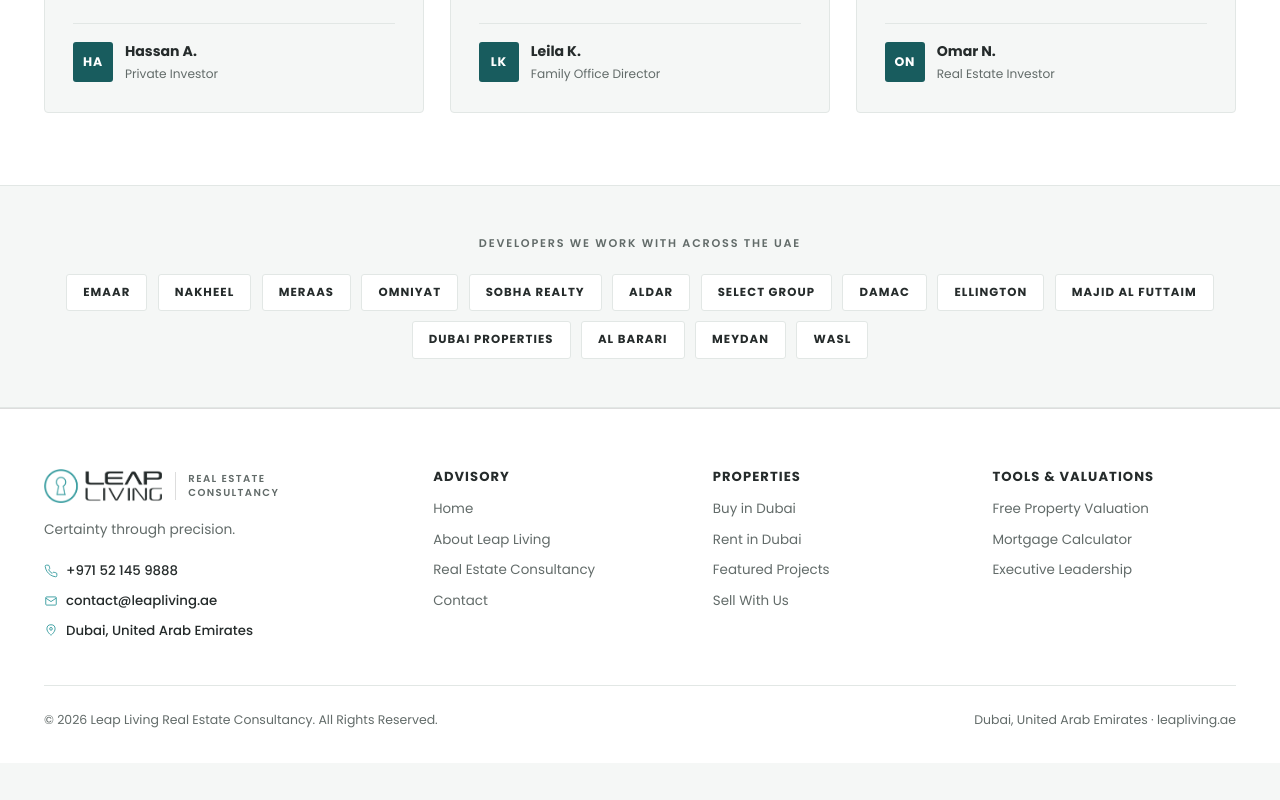
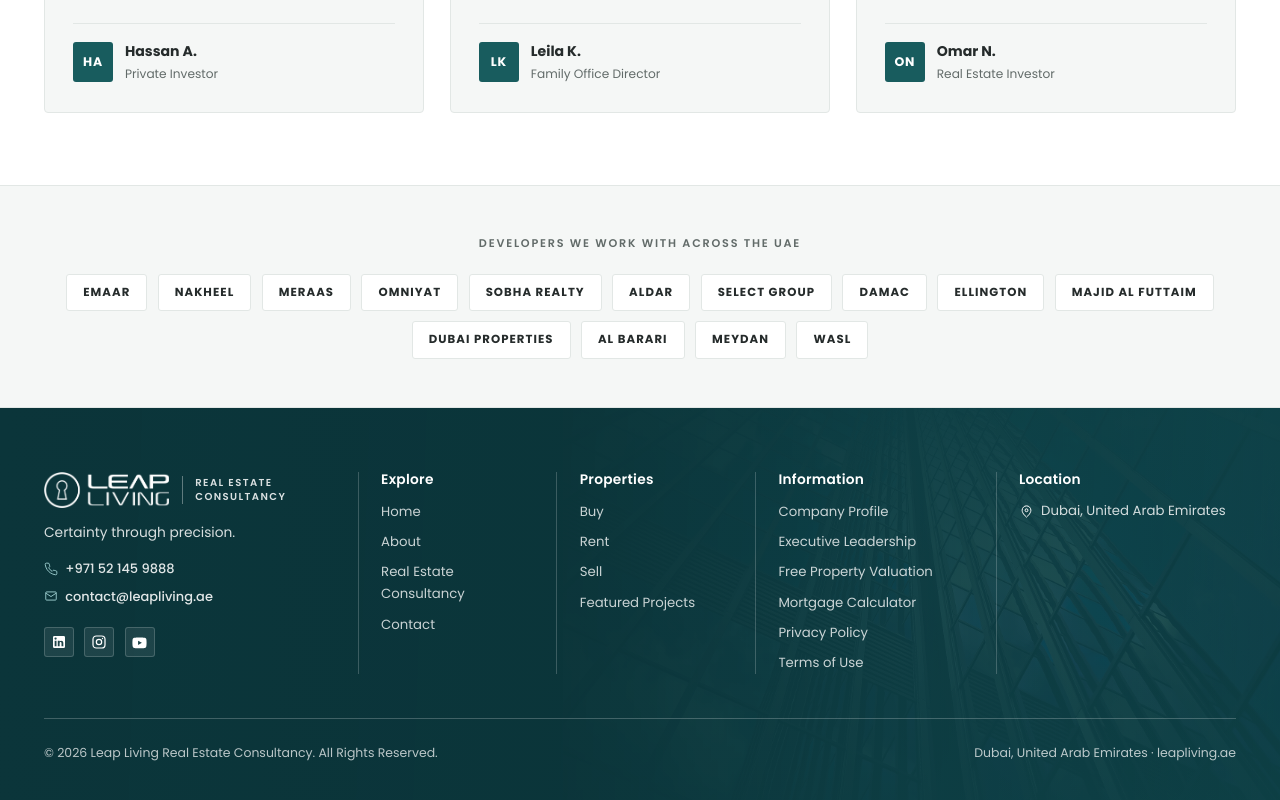
Before and after one commit to vdtafury/leap-living-website, a Next.js app in the folder web/: page / in a window 1280 px wide. Shown: the part 4504-5304 px from the top of the page. Before the commit the page ends 5267 px from the top, so only its background shows below. Built offline with nearby package versions, Linux system fonts and the light colour scheme; no server answers; the database is empty; a web font is replaced by a local one.

Commit message:
feat(footer): redesign dark architectural footer preserving all links and contact data

```diff
--- a/web/src/app/globals.css
+++ b/web/src/app/globals.css
@@ -1457,61 +1457,177 @@ button, input, select, textarea {
 
 /* ==================== FOOTER ==================== */
 .ll-footer {
-  background-color: var(--white);
-  border-top: 1px solid var(--neutral-grey);
-  padding: 3.75rem 0 2rem;
+  position: relative;
+  overflow: hidden;
+  background-color: #0B353A;
+  color: var(--white);
+  padding: 4rem 0 2.25rem;
+}
+
+.ll-footer-bg {
+  position: absolute;
+  inset: 0;
+  z-index: 1;
+  pointer-events: none;
+}
+
+.ll-footer-bg-img {
+  position: absolute;
+  right: 0;
+  bottom: 0;
+  width: 56%;
+  height: 100%;
+  object-fit: cover;
+  object-position: right bottom;
+  opacity: 0.42;
+  display: block;
+}
+
+.ll-footer-bg-scrim {
+  position: absolute;
+  inset: 0;
+  background:
+    linear-gradient(
+      92deg,
+      #0B353A 0%,
+      rgba(11, 53, 58, 0.96) 44%,
+      rgba(14, 65, 71, 0.78) 72%,
+      rgba(16, 76, 82, 0.56) 100%
+    ),
+    linear-gradient(
+      180deg,
+      rgba(11, 53, 58, 0.85) 0%,
+      rgba(11, 53, 58, 0.35) 55%,
+      rgba(11, 53, 58, 0.72) 100%
+    );
+}
+
+.ll-footer-content {
+  position: relative;
+  z-index: 2;
 }
 
 .ll-footer-grid {
   display: grid;
-  grid-template-columns: 1.45fr 1fr 1fr 1fr;
-  gap: 2.25rem;
+  grid-template-columns: 1.5fr 0.95fr 0.95fr 1.15fr 1.15fr;
+  gap: 0;
   padding-bottom: 2.75rem;
-  border-bottom: 1px solid var(--border-subtle);
+  border-bottom: 1px solid rgba(255, 255, 255, 0.22);
+}
+
+.ll-footer-brand-col {
+  padding-right: 1.75rem;
+}
+
+.ll-footer .ll-brand-divider {
+  background-color: rgba(255, 255, 255, 0.35);
+}
+
+.ll-footer .ll-brand-sub {
+  color: rgba(255, 255, 255, 0.85);
+}
+
+.ll-footer-col {
+  padding: 0 1.4rem;
+  border-left: 1px solid rgba(255, 255, 255, 0.2);
+}
+
+.ll-footer-col:last-child {
+  padding-right: 0;
 }
 
 .ll-footer-tagline {
   font-size: 0.86rem;
-  color: var(--body-text);
-  margin-bottom: 1.15rem;
+  color: rgba(255, 255, 255, 0.84);
+  margin-bottom: 0.85rem;
 }
 
 .ll-footer-contact {
   display: grid;
-  gap: 0.5rem;
+  gap: 0.38rem;
+  margin-bottom: 1rem;
 }
 
 .ll-footer-contact-row {
   display: inline-flex;
   align-items: center;
-  gap: 0.5rem;
+  gap: 0.45rem;
+  font-size: 0.81rem;
+  font-weight: 500;
+  color: rgba(255, 255, 255, 0.88);
+  transition: color 0.18s ease;
+}
+
+.ll-footer-contact-row:hover {
+  color: var(--white);
+}
+
+.ll-footer-contact-row svg {
+  color: var(--brand-teal-50);
+  flex-shrink: 0;
+}
+
+.ll-footer-socials {
+  display: inline-flex;
+  align-items: center;
+  gap: 0.65rem;
+  margin-top: 0.25rem;
+}
+
+.ll-social-link {
+  width: 30px;
+  height: 30px;
+  border-radius: 3px;
+  display: inline-flex;
+  align-items: center;
+  justify-content: center;
+  color: var(--white);
+  background-color: rgba(255, 255, 255, 0.08);
+  border: 1px solid rgba(255, 255, 255, 0.18);
+  transition: background-color 0.18s ease, border-color 0.18s ease;
+}
+
+.ll-social-link:hover {
+  background-color: var(--brand-teal);
+  border-color: var(--brand-teal);
+}
+
+.ll-footer-heading {
+  font-size: 0.86rem;
+  font-weight: 600;
+  letter-spacing: 0.02em;
+  color: var(--white);
+  margin-bottom: 0.85rem;
+}
+
+.ll-footer-links {
+  display: grid;
+  gap: 0.52rem;
   font-size: 0.83rem;
-  font-weight: 500;
-  color: var(--heading);
-}
-
-.ll-footer-contact-row svg {
-  color: var(--brand-teal);
-}
-
-.ll-footer-heading {
-  font-size: 0.82rem;
-  font-weight: 700;
-  letter-spacing: 0.08em;
-  text-transform: uppercase;
-  color: var(--heading);
-  margin-bottom: 0.9rem;
-}
-
-.ll-footer-links {
-  display: grid;
-  gap: 0.52rem;
-  font-size: 0.84rem;
-  color: var(--body-text);
+  color: rgba(255, 255, 255, 0.78);
+}
+
+.ll-footer-links a {
+  transition: color 0.18s ease;
 }
 
 .ll-footer-links a:hover {
-  color: var(--dark-teal);
+  color: var(--white);
+}
+
+.ll-footer-location {
+  display: flex;
+  align-items: flex-start;
+  gap: 0.45rem;
+  font-size: 0.83rem;
+  color: rgba(255, 255, 255, 0.82);
+  line-height: 1.55;
+}
+
+.ll-footer-location svg {
+  color: var(--white);
+  flex-shrink: 0;
+  margin-top: 3px;
 }
 
 .ll-footer-bottom {
@@ -1520,7 +1636,7 @@ button, input, select, textarea {
   justify-content: space-between;
   align-items: center;
   font-size: 0.78rem;
-  color: var(--body-text);
+  color: rgba(255, 255, 255, 0.72);
   flex-wrap: wrap;
   gap: 1rem;
 }
@@ -1572,9 +1688,24 @@ button, input, select, textarea {
   .ll-leadership-panel,
   .ll-mortgage-shell,
   .ll-filter-bar,
-  .ll-detail-layout,
+  .ll-detail-layout {
+    grid-template-columns: 1fr;
+  }
   .ll-footer-grid {
     grid-template-columns: 1fr;
+    gap: 1.75rem;
+  }
+  .ll-footer-brand-col {
+    padding-right: 0;
+  }
+  .ll-footer-col {
+    padding: 1.25rem 0 0;
+    border-left: none;
+    border-top: 1px solid rgba(255, 255, 255, 0.16);
+  }
+  .ll-footer-bg-img {
+    width: 100%;
+    opacity: 0.25;
   }
   .ll-stats-grid {
     grid-template-columns: 1fr 1fr;
--- a/web/src/components/layout/site-footer.tsx
+++ b/web/src/components/layout/site-footer.tsx
@@ -1,17 +1,33 @@
 import Link from 'next/link'
-import { MailIcon, MapPinIcon, PhoneIcon } from '@/components/ui/icons'
+import {
+  InstagramIcon,
+  LinkedInIcon,
+  MailIcon,
+  MapPinIcon,
+  PhoneIcon,
+  YouTubeIcon,
+} from '@/components/ui/icons'
 
 export function SiteFooter() {
   return (
     <footer className="ll-footer">
-      <div className="ll-container">
+      <div className="ll-footer-bg" aria-hidden="true">
+        <img
+          src="/images/footer-glass-facade.jpg"
+          alt="Modern architectural glass facade tower"
+          className="ll-footer-bg-img"
+        />
+        <div className="ll-footer-bg-scrim" />
+      </div>
+
+      <div className="ll-container ll-footer-content">
         <div className="ll-footer-grid">
-          <div>
-            <Link href="/" className="ll-brand-group" style={{ marginBottom: '1rem' }}>
+          <div className="ll-footer-brand-col">
+            <Link href="/" className="ll-brand-group" style={{ marginBottom: '0.9rem' }}>
               <img
-                src="/brand/logo-horizontal-brand.png"
+                src="/brand/logo-horizontal-white.png"
                 alt="LEAP LIVING"
-                style={{ height: '34px', width: 'auto', display: 'block' }}
+                style={{ height: '36px', width: 'auto', display: 'block' }}
               />
               <span className="ll-brand-divider" aria-hidden="true" />
               <span className="ll-brand-sub">
@@ -21,6 +37,7 @@ export function SiteFooter() {
               </span>
             </Link>
             <p className="ll-footer-tagline">Certainty through precision.</p>
+
             <div className="ll-footer-contact">
               <a href="tel:+971521459888" className="ll-footer-contact-row">
                 <PhoneIcon size={14} />
@@ -30,39 +47,60 @@ export function SiteFooter() {
                 <MailIcon size={14} />
                 <span>contact@leapliving.ae</span>
               </a>
-              <div className="ll-footer-contact-row">
-                <MapPinIcon size={14} />
-                <span>Dubai, United Arab Emirates</span>
-              </div>
+            </div>
+
+            <div className="ll-footer-socials" aria-label="Social Media Channels">
+              <Link href="/contact" aria-label="LEAP LIVING on LinkedIn" className="ll-social-link">
+                <LinkedInIcon size={16} />
+              </Link>
+              <Link href="/contact" aria-label="LEAP LIVING on Instagram" className="ll-social-link">
+                <InstagramIcon size={16} />
+              </Link>
+              <Link href="/contact" aria-label="LEAP LIVING on YouTube" className="ll-social-link">
+                <YouTubeIcon size={17} />
+              </Link>
             </div>
           </div>
 
-          <div>
-            <h4 className="ll-footer-heading">Advisory</h4>
+          <div className="ll-footer-col">
+            <h4 className="ll-footer-heading">Explore</h4>
             <div className="ll-footer-links">
               <Link href="/">Home</Link>
-              <Link href="/about">About Leap Living</Link>
+              <Link href="/about">About</Link>
               <Link href="/about#services">Real Estate Consultancy</Link>
               <Link href="/contact">Contact</Link>
             </div>
           </div>
 
-          <div>
+          <div className="ll-footer-col">
             <h4 className="ll-footer-heading">Properties</h4>
             <div className="ll-footer-links">
-              <Link href="/buy">Buy in Dubai</Link>
-              <Link href="/rent">Rent in Dubai</Link>
+              <Link href="/buy">Buy</Link>
+              <Link href="/rent">Rent</Link>
+              <Link href="/sell">Sell</Link>
               <Link href="/projects">Featured Projects</Link>
-              <Link href="/sell">Sell With Us</Link>
             </div>
           </div>
 
-          <div>
-            <h4 className="ll-footer-heading">Tools &amp; Valuations</h4>
+          <div className="ll-footer-col">
+            <h4 className="ll-footer-heading">Information</h4>
             <div className="ll-footer-links">
+              <Link href="/about">Company Profile</Link>
+              <Link href="/about#leadership">Executive Leadership</Link>
               <Link href="/sell#valuation-form">Free Property Valuation</Link>
               <Link href="/mortgage">Mortgage Calculator</Link>
-              <Link href="/about#leadership">Executive Leadership</Link>
+              <Link href="/contact?topic=privacy">Privacy Policy</Link>
+              <Link href="/contact?topic=terms">Terms of Use</Link>
+            </div>
+          </div>
+
+          <div className="ll-footer-col">
+            <h4 className="ll-footer-heading">Location</h4>
+            <div className="ll-footer-location">
+              <MapPinIcon size={15} />
+              <div>
+                <div>Dubai, United Arab Emirates</div>
+              </div>
             </div>
           </div>
         </div>
--- a/web/src/components/ui/icons.tsx
+++ b/web/src/components/ui/icons.tsx
@@ -297,3 +297,38 @@ export function CurrencyIcon({ size = 15, ...props }: IconProps) {
     </svg>
   )
 }
+
+export function LinkedInIcon({ size = 17, ...props }: IconProps) {
+  return (
+    <svg width={size} height={size} viewBox="0 0 24 24" fill="currentColor" aria-hidden="true" {...props}>
+      <path d="M19 3a2 2 0 0 1 2 2v14a2 2 0 0 1-2 2H5a2 2 0 0 1-2-2V5a2 2 0 0 1 2-2h14m-.5 15.5v-5.3a3.26 3.26 0 0 0-3.26-3.26c-.85 0-1.84.52-2.28 1.3v-1.11h-2.79v8.37h2.79v-4.93c0-.77.62-1.4 1.39-1.4a1.4 1.4 0 0 1 1.4 1.4v4.93h2.75M6.88 8.56a1.68 1.68 0 0 0 1.68-1.68c0-.93-.75-1.69-1.68-1.69a1.69 1.69 0 0 0-1.69 1.69c0 .93.76 1.68 1.69 1.68m1.39 9.94v-8.37H5.5v8.37h2.77z" />
+    </svg>
+  )
+}
+
+export function InstagramIcon({ size = 17, ...props }: IconProps) {
+  return (
+    <svg
+      width={size}
+      height={size}
+      viewBox="0 0 24 24"
+      fill="none"
+      stroke="currentColor"
+      strokeWidth={1.85}
+      aria-hidden="true"
+      {...props}
+    >
+      <rect x="3" y="3" width="18" height="18" rx="5" />
+      <circle cx="12" cy="12" r="4" />
+      <circle cx="17.3" cy="6.7" r="1" fill="currentColor" stroke="none" />
+    </svg>
+  )
+}
+
+export function YouTubeIcon({ size = 18, ...props }: IconProps) {
+  return (
+    <svg width={size} height={size} viewBox="0 0 24 24" fill="currentColor" aria-hidden="true" {...props}>
+      <path d="M21.58 7.19a2.75 2.75 0 0 0-1.94-1.94C17.93 4.78 12 4.78 12 4.78s-5.93 0-7.64.47a2.75 2.75 0 0 0-1.94 1.94C2 8.91 2 12.5 2 12.5s0 3.59.42 5.31a2.75 2.75 0 0 0 1.94 1.94c1.71.47 7.64.47 7.64.47s5.93 0 7.64-.47a2.75 2.75 0 0 0 1.94-1.94c.42-1.72.42-5.31.42-5.31s0-3.59-.42-5.31ZM10 15.6V9.4l5.4 3.1-5.4 3.1Z" />
+    </svg>
+  )
+}
```
Also changed, not shown: web/public/images/footer-glass-facade.jpg (added), 1 other file (tests, documents, lock files or other folders).
